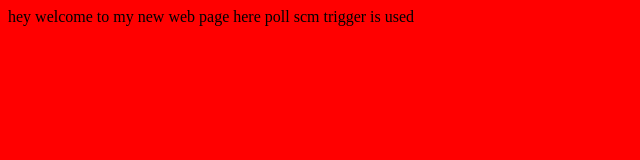
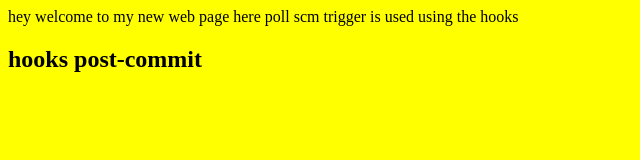
Before and after one commit to 0ayush98/newjenk, a plain HTML site: page index.html in a window 1280 px wide. Shown: the whole page, without its empty margins (0-640 px from the left). Drawn offline with Linux system fonts and the light colour scheme.

Commit message:
using git hooks post-commit

```diff
--- a/index.html
+++ b/index.html
@@ -1,7 +1,9 @@
 <html>
 <head>
 <title>new site</title>
-<body bgcolor="red">
+<body bgcolor="yellow">
 <p color="white">hey welcome to my new web page
-here poll scm trigger is used <p>
+here poll scm trigger is used  using the hooks <p>
+
+<h2>hooks post-commit</h2>
 </body>
```
